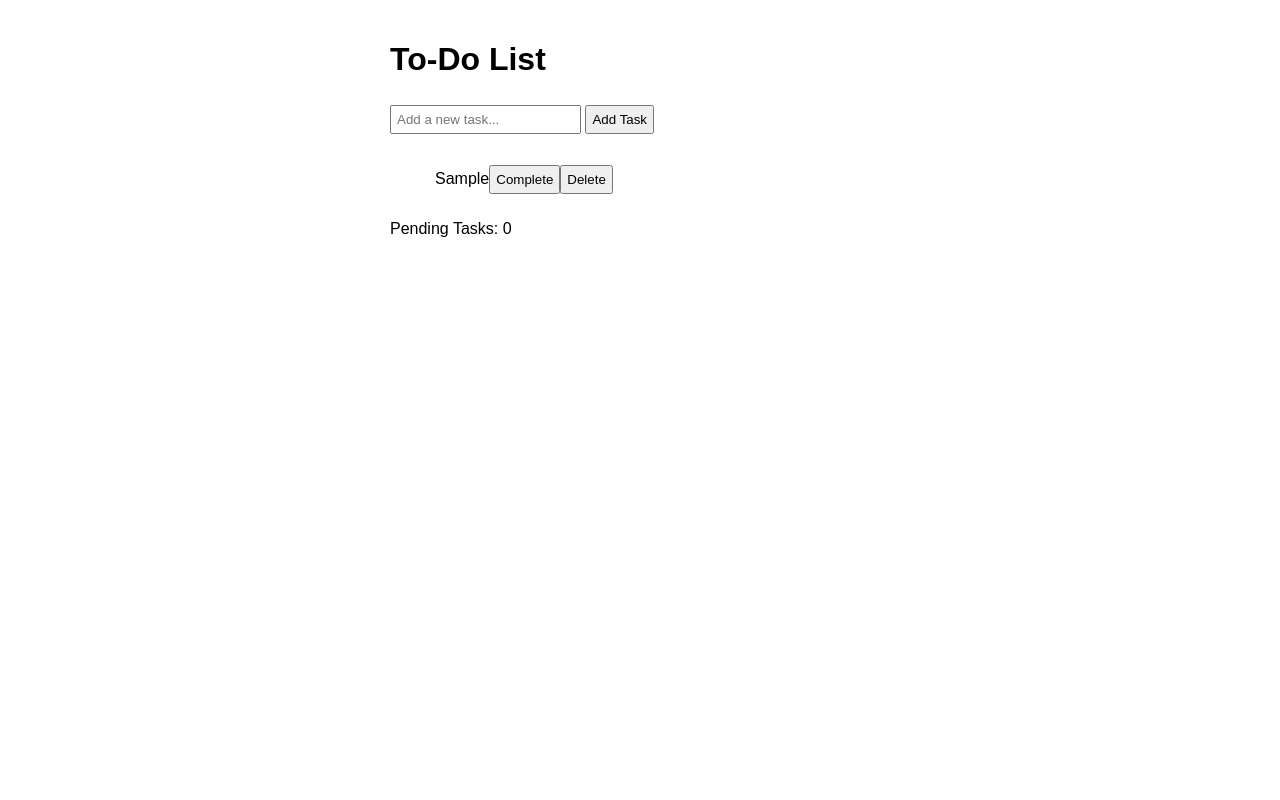
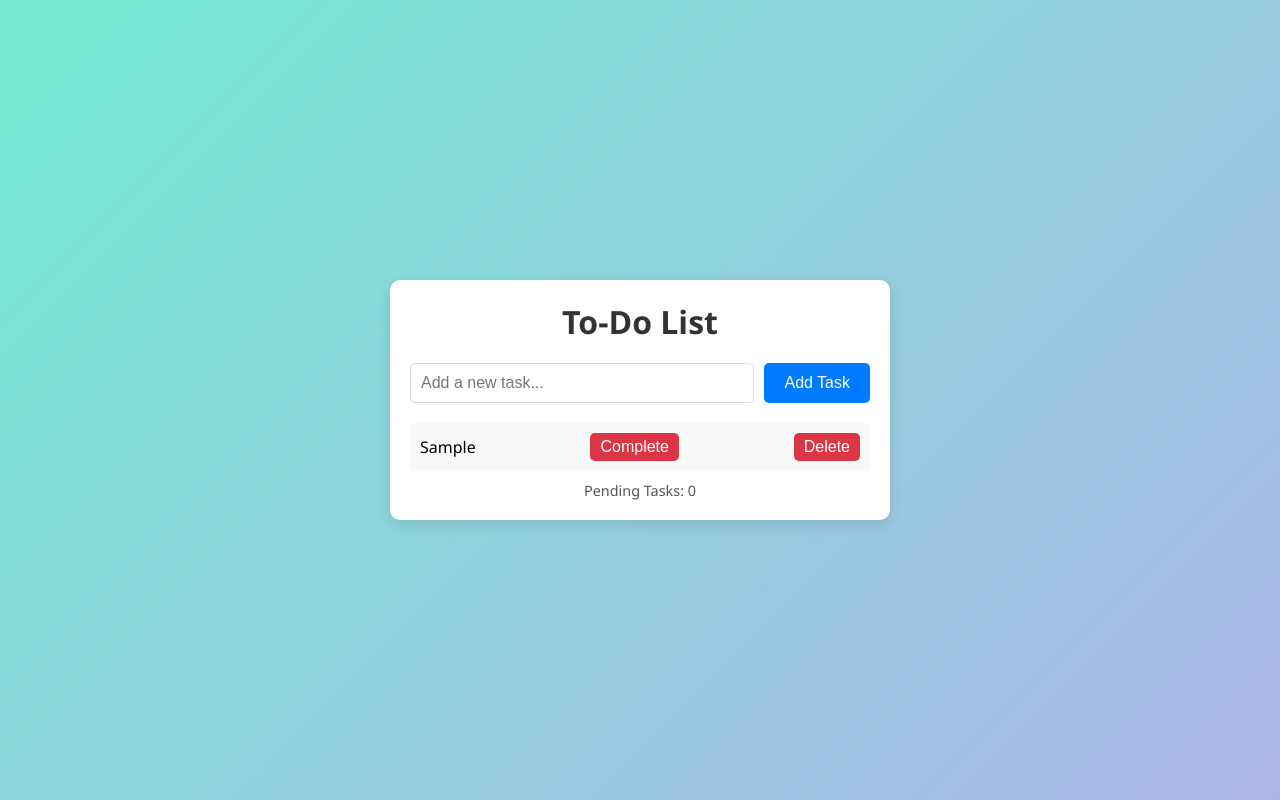
Before and after one commit to prerna-pramod-gh/To-Do-List-Application, a plain HTML site: page index.html in a window 1280 px wide. Both pictures are taken after typing "Sample" into the empty fields and a click on the button "Add Task". Drawn offline with Linux system fonts and the light colour scheme.

Commit message:
Update styles.css

```diff
--- a/styles.css
+++ b/styles.css
@@ -1,18 +1,117 @@
+* {
+    margin: 0;
+    padding: 0;
+    box-sizing: border-box;
+}
+
 body {
-    font-family: Arial, sans-serif;
+    font-family: 'Segoe UI', Tahoma, Geneva, Verdana, sans-serif;
+    background: linear-gradient(135deg, #74ebd5, #acb6e5);
+    min-height: 100vh;
+    display: flex;
+    justify-content: center;
+    align-items: center;
+}
+
+.container {
+    background: white;
+    padding: 20px;
+    border-radius: 10px;
+    box-shadow: 0 4px 15px rgba(0, 0, 0, 0.1);
+    width: 100%;
     max-width: 500px;
-    margin: 0 auto;
-    padding: 20px;
 }
-input, button {
-    padding: 5px;
-    margin: 5px 0;
+
+h1 {
+    text-align: center;
+    color: #333;
+    margin-bottom: 20px;
+    font-size: 2rem;
 }
+
+.input-container {
+    display: flex;
+    gap: 10px;
+    margin-bottom: 20px;
+}
+
+#taskInput {
+    flex: 1;
+    padding: 10px;
+    border: 1px solid #ddd;
+    border-radius: 5px;
+    font-size: 1rem;
+    transition: border-color 0.3s;
+}
+
+#taskInput:focus {
+    outline: none;
+    border-color: #007bff;
+}
+
+button {
+    padding: 10px 20px;
+    border: none;
+    border-radius: 5px;
+    background-color: #007bff;
+    color: white;
+    font-size: 1rem;
+    cursor: pointer;
+    transition: background-color 0.3s, transform 0.1s;
+}
+
+button:hover {
+    background-color: #0056b3;
+    transform: scale(1.05);
+}
+
+button:active {
+    transform: scale(0.95);
+}
+
+ul {
+    list-style: none;
+}
+
 li {
-    list-style: none;
-    padding: 5px;
+    display: flex;
+    justify-content: space-between;
+    align-items: center;
+    padding: 10px;
+    margin-bottom: 10px;
+    background: #f9f9f9;
+    border-radius: 5px;
+    transition: background 0.3s, transform 0.2s;
 }
+
+li:hover {
+    background: #f1f1f1;
+    transform: translateX(5px);
+}
+
+li span {
+    flex: 1;
+    cursor: pointer;
+}
+
 .completed {
     text-decoration: line-through;
-    color: gray;
+    color: #888;
 }
+
+li button {
+    background: #dc3545;
+    padding: 5px 10px;
+    margin-left: 5px;
+}
+
+li button:hover {
+    background: #b02a37;
+}
+
+#taskCount {
+    text-align: center;
+    color: #555;
+    margin-top: 10px;
+    font-size: 0.9rem;
+}
```
